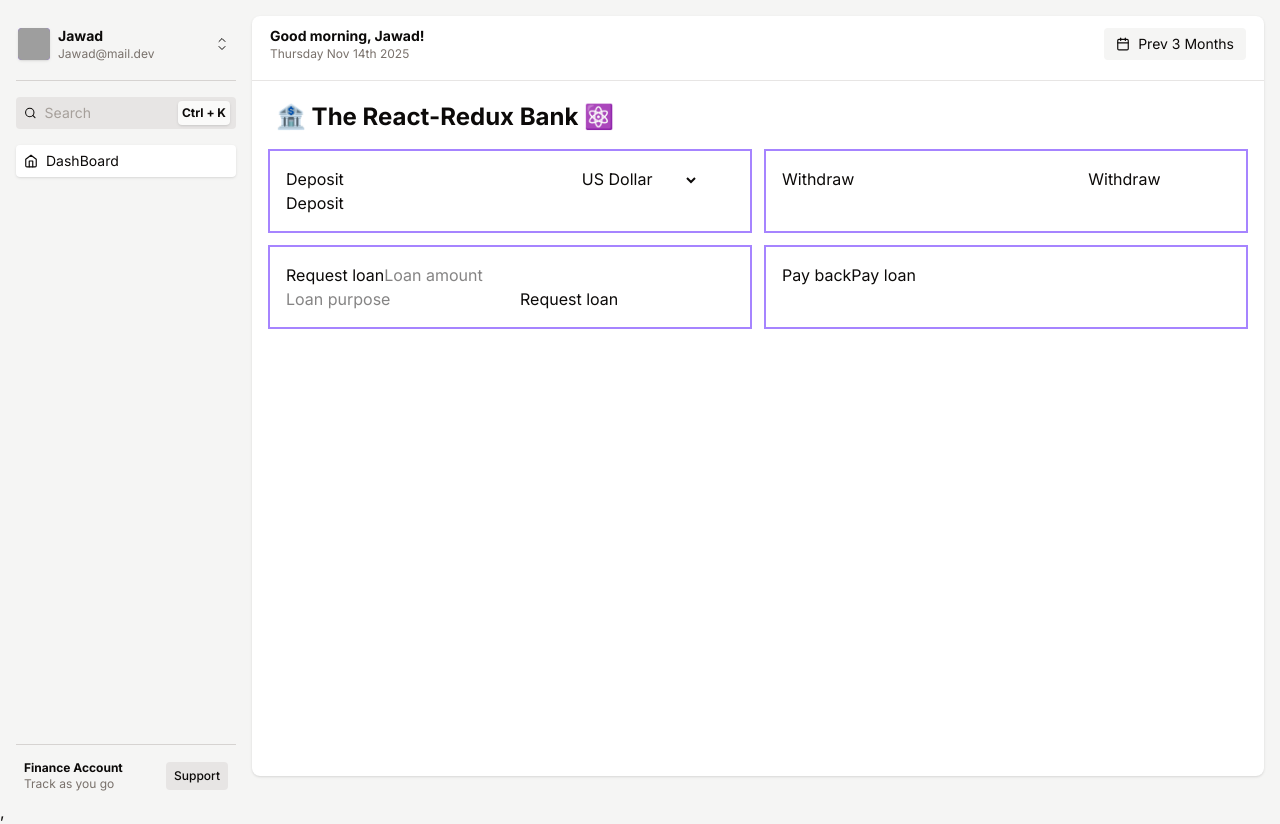
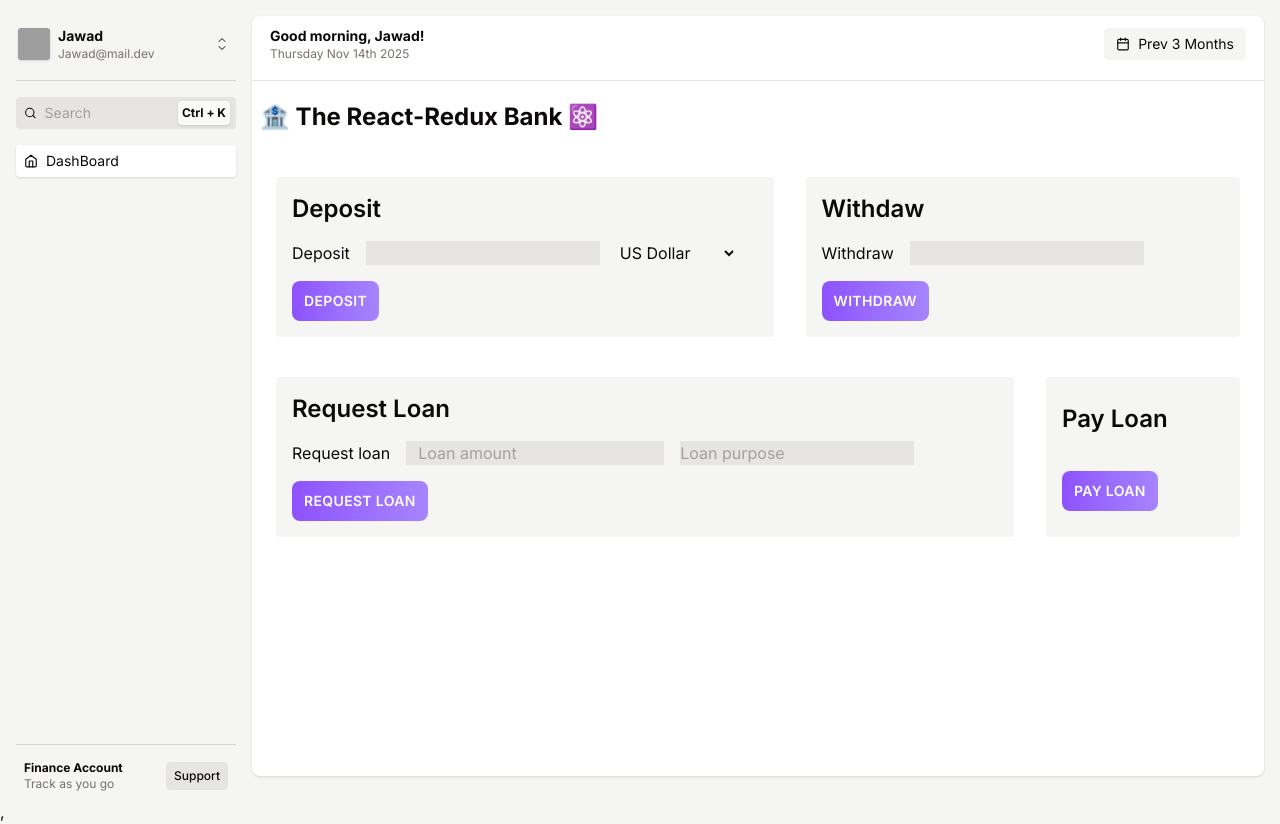
Before and after one commit to jawad-mwadama/finance-tracker, a React (Vite) app: page / in a window 1280 px wide. Built offline with nearby package versions, Linux system fonts and the light colour scheme; grey boxes are pictures that could not be loaded.

Commit message:
updated the ui and moved some files around to avoid abstraction

```diff
--- a/src/App.tsx
+++ b/src/App.tsx
@@ -1,4 +1,4 @@
-import Dashboard from "./components/DashBoard/DashboardUi/Dashboard";
+import Dashboard from "./components/DashBoard/Dashboard";
 import SideBar from "./components/SideBar/SideBar";
 
 function App() {
--- /dev/null
+++ b/src/Features/Accounts/AccountOperations.tsx
@@ -0,0 +1,80 @@
+import Button from "../../Ui/Button.js";
+function AccountOperations() {
+  return (
+    <div className="m-4 gap-5 rounded px-2 py-1">
+      <div className="flex gap-8 py-5">
+        <DepositInput />
+        <WithDrawInput />
+      </div>
+
+      <div className="flex gap-8 py-5">
+        <RequestLoan />
+        <PayLoan />
+      </div>
+    </div>
+  );
+}
+
+function DepositInput() {
+  return (
+    <div className="flex flex-wrap items-center gap-4 rounded bg-stone-100 p-4">
+      <h2 className="w-full text-2xl font-semibold">Deposit</h2>
+      <label>Deposit</label>
+      <input
+        type="number"
+        className="bg-stone-200 placeholder:text-white focus:outline-none"
+      />
+      <select>
+        <option value="USD">US Dollar</option>
+        <option value="EUR">Euro</option>
+        <option value="GBP">British Pound</option>
+      </select>
+      <Button type="primary">Deposit</Button>
+    </div>
+  );
+}
+
+function WithDrawInput() {
+  return (
+    <div className="flex flex-wrap items-center gap-4 rounded bg-stone-100 p-4">
+      <h2 className="w-full text-2xl font-semibold">Withdaw</h2>
+      <label>Withdraw</label>
+      <input
+        type="number"
+        className="bg-stone-200 placeholder:text-stone-400 focus:outline-none"
+      />
+      <Button type="primary">Withdraw</Button>
+    </div>
+  );
+}
+
+function RequestLoan() {
+  return (
+    <div className="flex flex-wrap items-center gap-4 rounded bg-stone-100 p-4">
+      <h2 className="w-full text-2xl font-semibold">Request Loan</h2>
+      <label>Request loan</label>
+      <input
+        type="number"
+        placeholder="Loan amount"
+        className="bg-stone-200 px-3 placeholder:text-stone-400 focus:outline-none"
+      />
+      <input
+        placeholder="Loan purpose"
+        className="bg-stone-200 placeholder:text-stone-400 focus:outline-none"
+      />
+      <Button type="primary">Request loan</Button>
+    </div>
+  );
+}
+
+function PayLoan() {
+  return (
+    <div className="flex flex-wrap items-center gap-4 rounded bg-stone-100 p-4">
+      <h2 className="w-full text-2xl font-semibold">Pay Loan</h2>
+
+      <Button type="primary">Pay loan</Button>
+    </div>
+  );
+}
+
+export default AccountOperations;
--- /dev/null
+++ b/src/Ui/Button.tsx
@@ -0,0 +1,16 @@
+export interface ButtonProps {
+  children: React.ReactNode;
+  type: "primary";
+}
+
+function Button({ children, type }: ButtonProps) {
+  const base =
+    " text-sm rounded-lg text-white bg-gradient-to-r from-violet-500  to-violet-400  font-semibold uppercase tracking-wide text-stone-600 transition-colors duration-300 hover:bg-gradient-to-r hover:from-violet-400  hover:to-violet-300 focus:bg-violet-300 focus:outline-none  disabled:cursor-not-allowed ";
+
+  const styles: Record<string, string> = {
+    primary: base + "px-2 py-1.5 md:px-3 md:py-2.5",
+  };
+  return <button className={styles[type]}>{children}</button>;
+}
+
+export default Button;
--- a/src/components/DashBoard/DashboardUi/Grid.tsx
+++ b/src/components/DashBoard/DashBoardLayout.tsx
@@ -1,9 +1,9 @@
-import AccountOperations from "../Features/Accounts/AccountOperations";
+import AccountOperations from "../../Features/Accounts/AccountOperations";
 import HomeText from "./HomeText";
 
-function Grid() {
+function DashBoardLayout() {
   return (
-    <div className="grid grid-cols-12 gap-3 px-4">
+    <div>
       {/* <h2 className="col-span-6 p-2 font-medium">Your Account Operations</h2> */}
       <HomeText />
       <AccountOperations />
@@ -11,4 +11,4 @@ function Grid() {
   );
 }
 
-export default Grid;
+export default DashBoardLayout;
--- a/src/components/DashBoard/DashboardUi/Dashboard.tsx
+++ b/src/components/DashBoard/Dashboard.tsx
@@ -1,4 +1,4 @@
-import Grid from "./Grid";
+import Grid from "./DashBoardLayout";
 import TopNav from "./TopNav";
 
 function Dashboard() {
--- a/src/components/DashBoard/Features/Accounts/AccountOperations.tsx
+++ /dev/null
@@ -1,60 +0,0 @@
-function AccountOperations() {
-  return (
-    <>
-      <DepositInput />
-      <WithDrawInput />
-      <RequestLoan />
-      <PayLoan />
-    </>
-  );
-}
-
-function DepositInput() {
-  return (
-    <div className="col-span-6 border-2 border-violet-400 p-4">
-      <label>Deposit</label>
-      <input
-        type="number"
-        className="bg-white placeholder:text-stone-400 focus:outline-none"
-      />
-      <select>
-        <option value="USD">US Dollar</option>
-        <option value="EUR">Euro</option>
-        <option value="GBP">British Pound</option>
-      </select>
-      <button>Deposit</button>
-    </div>
-  );
-}
-
-function WithDrawInput() {
-  return (
-    <div className="col-span-6 border-2 border-violet-400 p-4">
-      <label>Withdraw</label>
-      <input type="number" />
-      <button>Withdraw</button>
-    </div>
-  );
-}
-
-function RequestLoan() {
-  return (
-    <div className="col-span-6 border-2 border-violet-400 p-4">
-      <label>Request loan</label>
-      <input type="number" placeholder="Loan amount" />
-      <input placeholder="Loan purpose" />
-      <button>Request loan</button>
-    </div>
-  );
-}
-
-function PayLoan() {
-  return (
-    <div className="col-span-6 border-2 border-violet-400 p-4">
-      <span>Pay back</span>
-      <button>Pay loan</button>
-    </div>
-  );
-}
-
-export default AccountOperations;
--- a/src/components/DashBoard/DashboardUi/HomeText.tsx
+++ b/src/components/DashBoard/HomeText.tsx
@@ -1,6 +1,6 @@
 function HomeText() {
   return (
-    <div className="col-span-12 px-2 py-1">
+    <div className="px-2 py-1">
       <h1 className="flex text-2xl font-bold">🏦 The React-Redux Bank ⚛️</h1>
     </div>
   );
```
Also changed, not shown: src/components/DashBoard/TopNav.tsx (renamed from src/components/DashBoard/DashboardUi/TopNav.tsx).
